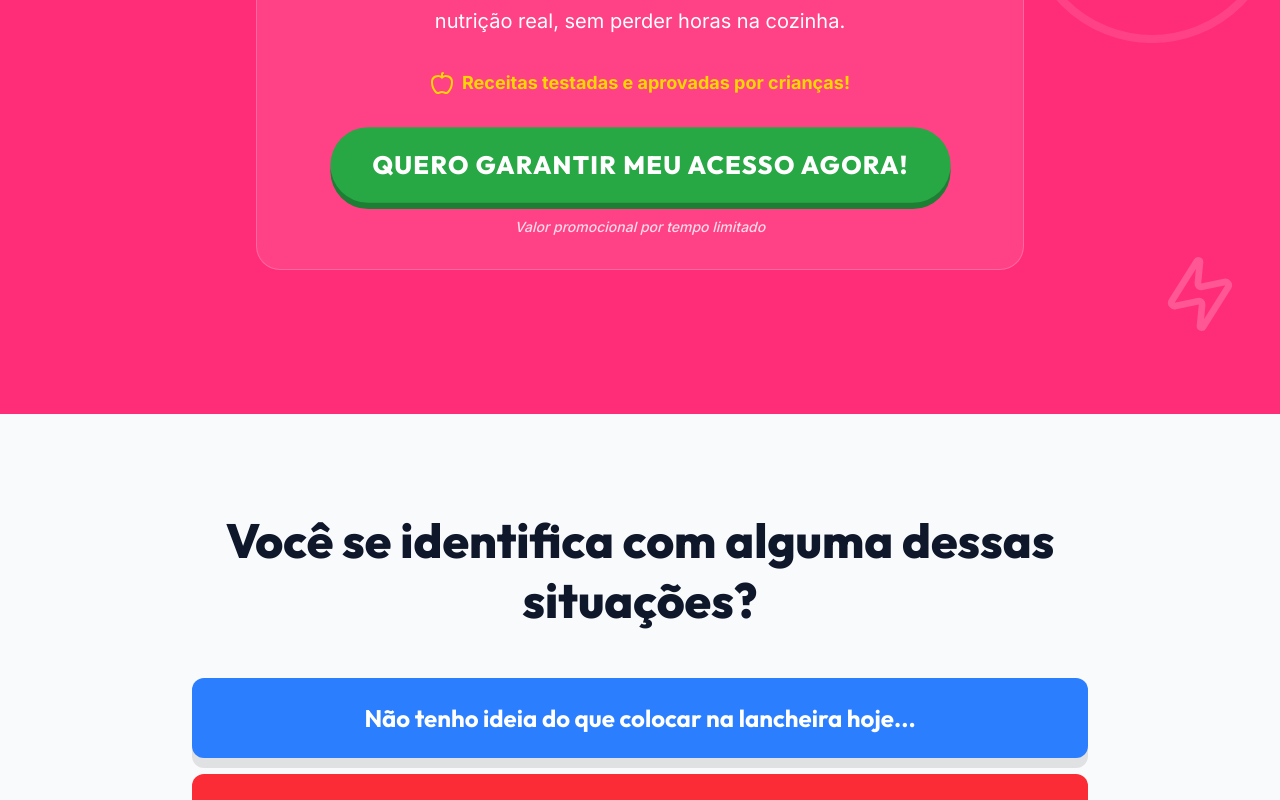
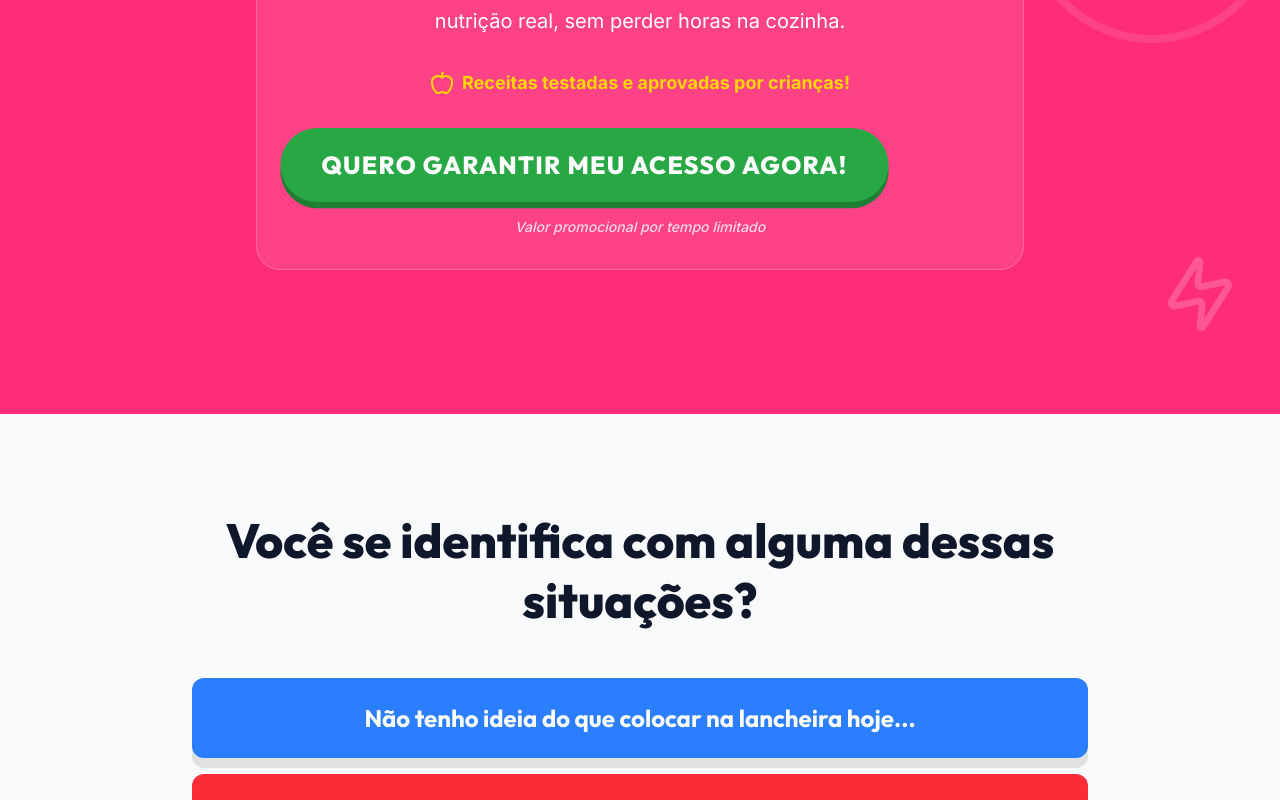
Before and after one commit to jefersonfbass/jeff, a React (Vite) app: page / in a window 1280 px wide. Shown: the part 880-1680 px from the top of the page. Built offline with nearby package versions, Linux system fonts and the light colour scheme.

Commit message:
feat: Refactor CTAButton for better reusability
Introduces shared base styles and motion properties for both button and anchor tags. This simplifies the component and ensures consistent styling and animation behavior when using href.

```diff
--- a/src/App.tsx
+++ b/src/App.tsx
@@ -117,28 +117,38 @@ const SectionTitle = ({ children, className = "" }: { children: React.ReactNode,
 );
 
 const CTAButton = ({ children, className = "", pulse = false, onClick, href }: { children: React.ReactNode, className?: string, pulse?: boolean, onClick?: () => void, href?: string }) => {
-  const button = (
+  const baseStyles = "bg-brand-green text-white font-display font-black text-xl md:text-2xl py-5 px-10 rounded-full shadow-button uppercase tracking-wider cursor-pointer text-center flex items-center justify-center transition-all";
+
+  const motionProps = {
+    whileHover: { scale: 1.05 },
+    whileTap: { scale: 0.95 },
+    animate: pulse ? { scale: [1, 1.05, 1] } : {},
+    transition: pulse ? { duration: 2, repeat: Infinity, ease: "easeInOut" } : {},
+  };
+
+  if (href) {
+    return (
+      <motion.a
+        href={href}
+        target="_blank"
+        rel="noopener noreferrer"
+        className={`${baseStyles} inline-block w-full no-underline ${className}`}
+        {...motionProps}
+      >
+        {children}
+      </motion.a>
+    );
+  }
+
+  return (
     <motion.button
-      whileHover={{ scale: 1.05 }}
-      whileTap={{ scale: 0.95 }}
-      animate={pulse ? { scale: [1, 1.05, 1] } : {}}
-      transition={pulse ? { duration: 2, repeat: Infinity, ease: "easeInOut" } : {}}
       onClick={onClick}
-      className={`bg-brand-green text-white font-display font-black text-xl md:text-2xl py-5 px-10 rounded-full shadow-button uppercase tracking-wider cursor-pointer ${className}`}
+      className={`${baseStyles} ${className}`}
+      {...motionProps}
     >
       {children}
     </motion.button>
   );
-
-  if (href) {
-    return (
-      <a href={href} target="_blank" rel="noopener noreferrer" className="inline-block w-full">
-        {button}
-      </a>
-    );
-  }
-
-  return button;
 };
 
 const FAQItem = ({ question, answer }: { question: string; answer: string; key?: React.Key }) => {
@@ -655,7 +665,7 @@ export default function App() {
               <CTAButton
                 className="w-full py-4 text-lg"
                 pulse
-                href="https://checkout.materialinteligente.com/VCCL1O8SCUVO"
+                href="https://checkout.materialinteligente.com/VCCL1O8SCV4L"
               >
                 QUERO O BÁSICO
               </CTAButton>
@@ -703,7 +713,7 @@ export default function App() {
               <CTAButton
                 className="w-full py-4 text-xl"
                 pulse
-                href="https://checkout.materialinteligente.com/VCCL1O8SCUVV"
+                href="https://checkout.materialinteligente.com/VCCL1O8SCV6C"
               >
                 QUERO O COMPLETO!
               </CTAButton>
```
